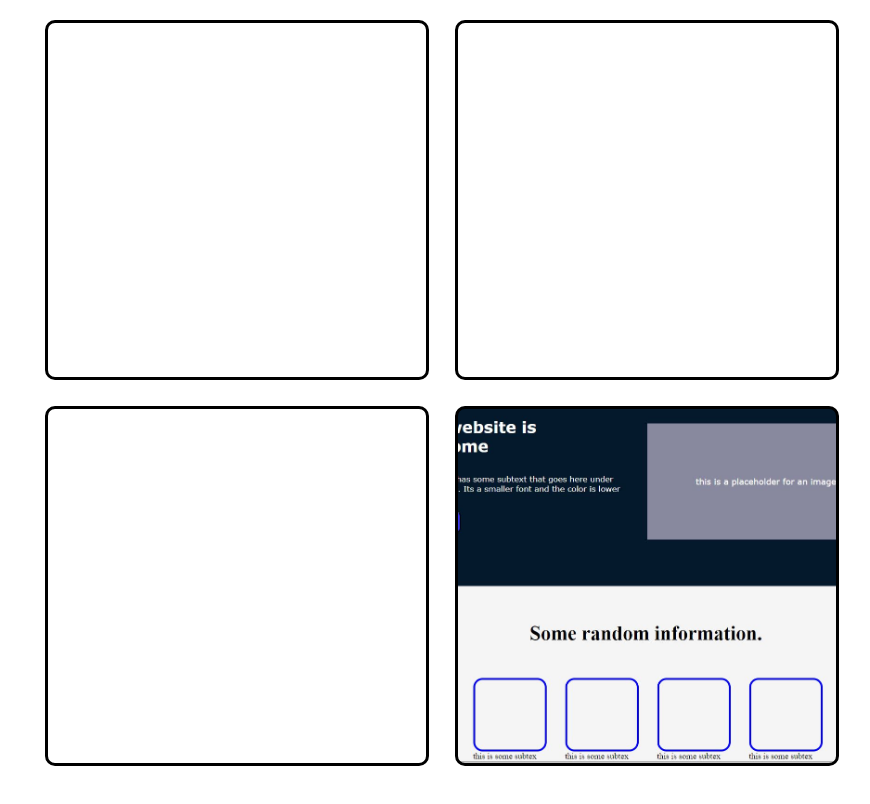
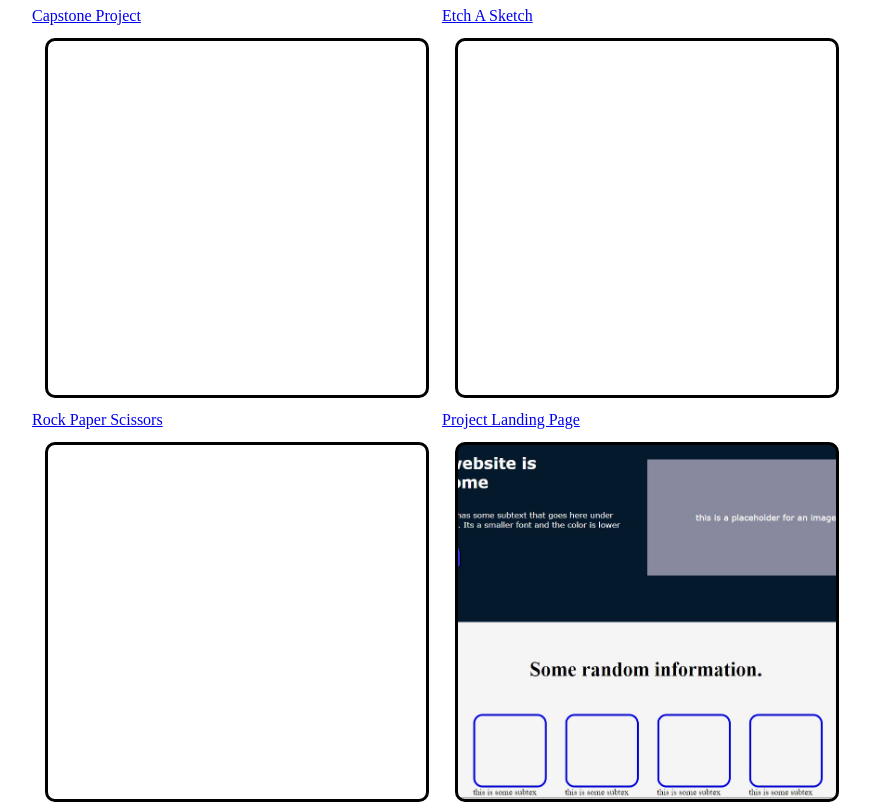
Before and after one commit to Kadunapikin/portfolio, a website: page index.html in a window 1280 px wide. Shown: the part 576-1380 px from the top of the page, without its empty margins (198-1068 px from the left). Drawn offline with Linux system fonts and the light colour scheme.

Commit message:
Update README.md

```diff
--- a/index.html
+++ b/index.html
@@ -65,12 +65,24 @@
             <div class="sec2first-divline" id="divline"></div>
             <div class="projects-divs">
                 <div class="firstrow">
-                    <div class="box1 box"><a href="#"></a></div>
-                    <div class="box2 box"><a href="#"></a></div>
+                    <div>
+                        <a href="https://github.com/Phildeoner/Capstone-Project">Capstone Project</a>
+                        <div class="box1 box"></div>
+                    </div>
+                    <div>
+                        <a href="https://github.com/Kadunapikin/etch_a_sketch">Etch A Sketch</a>
+                        <div class="box2 box"></div>
+                    </div>
                 </div>
                 <div class="secondrow">
-                    <div class="box3 box"><a href="#"></a></div>
-                    <div class="box4 box"><a href="#"></a></div>
+                    <div>
+                        <a href="https://github.com/Kadunapikin/RockPaperScissors">Rock Paper Scissors</a>
+                        <div class="box3 box"></div>
+                    </div>
+                    <div>
+                        <a href="https://github.com/Kadunapikin/Project-landing-page">Project Landing Page</a>
+                        <div class="box4 box"></div>
+                    </div>
                 </div>
             </div>
             <div class="tools">
```
Also changed, not shown: README.md, portfolio-assets/portfolioscreenshot.JPG (added).
